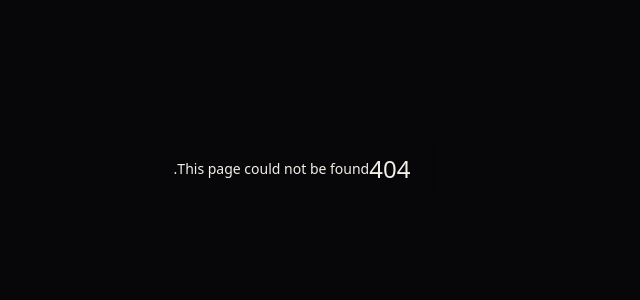
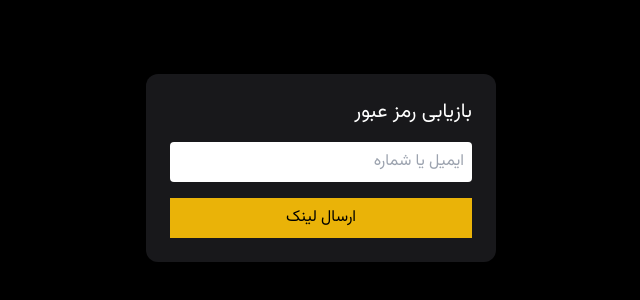
Before and after one commit to Peyman272/inja3d, a Next.js app: page /forgot-password in a window 1280 px wide. Before the commit this address had no page. Shown: the part 232-532 px from the top of the page, without its empty margins (368-1008 px from the left). Built offline with nearby package versions, Linux system fonts and the light colour scheme.

Commit message:
Create page.tsx

```diff
--- /dev/null
+++ b/app/forgot-password/page.tsx
@@ -0,0 +1,55 @@
+"use client";
+
+import { useState } from "react";
+
+export default function ForgotPasswordPage() {
+  const [email, setEmail] = useState("");
+  const [loading, setLoading] = useState(false);
+  const [msg, setMsg] = useState("");
+
+  async function handleSubmit() {
+    setLoading(true);
+    setMsg("");
+
+    const res = await fetch("/api/forgot-password", {
+      method: "POST",
+      headers: { "Content-Type": "application/json" },
+      body: JSON.stringify({ email }),
+    });
+
+    const data = await res.json();
+
+    setLoading(false);
+
+    if (!data.ok) {
+      setMsg(data.error);
+    } else {
+      setMsg("لینک بازیابی ایمیل شد 📩");
+    }
+  }
+
+  return (
+    <div className="min-h-screen flex items-center justify-center bg-black text-white">
+      <div className="w-[350px] p-6 bg-zinc-900 rounded-xl">
+        <h1 className="text-xl mb-4">بازیابی رمز عبور</h1>
+
+        <input
+          className="w-full p-2 text-black rounded"
+          placeholder="ایمیل یا شماره"
+          value={email}
+          onChange={(e) => setEmail(e.target.value)}
+        />
+
+        <button
+          onClick={handleSubmit}
+          disabled={loading}
+          className="w-full mt-4 bg-yellow-500 p-2 text-black"
+        >
+          {loading ? "در حال ارسال..." : "ارسال لینک"}
+        </button>
+
+        {msg && <p className="mt-3 text-sm">{msg}</p>}
+      </div>
+    </div>
+  );
+}
```
